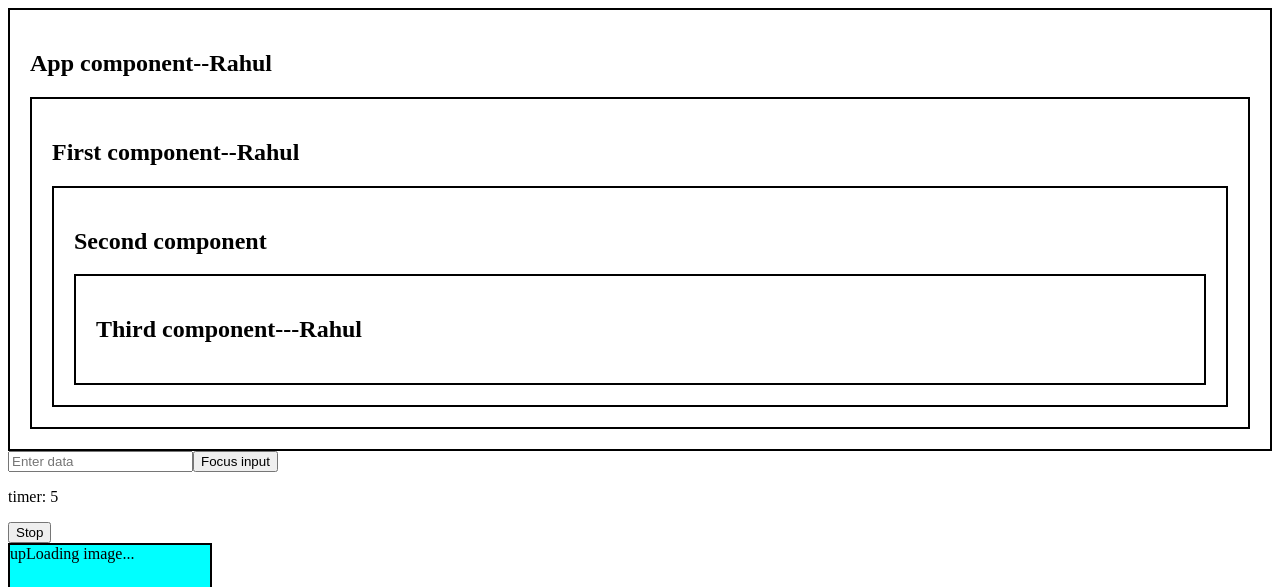
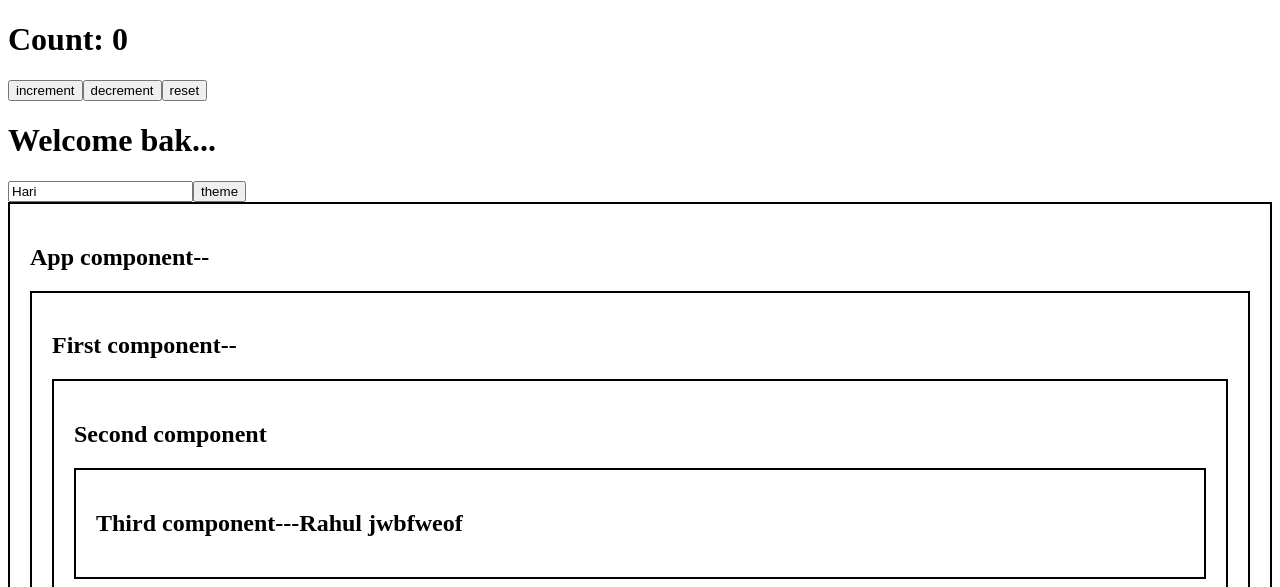
Before and after one commit to kamalrajms/ReactPro8, a React (Vite) app: page / in a window 1280 px wide. Shown: the top 587 px of the page. Built offline with nearby package versions, Linux system fonts and the light colour scheme; no server answers.

Commit message:
useContext(),useReducer

```diff
--- a/src/App.jsx
+++ b/src/App.jsx
@@ -1,4 +1,4 @@
-import React from "react";
+import React, { useState, useContext, createContext } from "react";
 import Greeting from "./Greeting";
 import ConditionalRendering from "./Component/ConditionalRendering";
 import ListRender from "./Component/ListRender";
@@ -13,20 +13,32 @@ import UseEffectTimer from "./Component/UseEffectTimer";
 import UseEffectAIP from "./Component/UseEffectAIP";
 import UseRefHook from "./Component/UseRefHook";
 import First from "./Context/First";
+import ContextHook from "./Context/ContextHook";
+import UseReducerHook from "./Component/UseReducerHook";
+
+export const Pass = createContext();
 // import
 export default function App() {
   //logic
-  const name = "Rahul";
+  const name = "Rahul jwbfweof";
   const city = "chennai";
   const age = 23;
   const user = false;
   console.log(user);
 
+  const [mode, setMode] = useState("light");
+  const data = { userName: "Hari" };
   return (
     <>
+      <UseReducerHook />
+      <Pass.Provider value={{ mode, setMode, data }}>
+        <ContextHook />
+      </Pass.Provider>
       <div style={{ border: "2px solid black", padding: "20px" }}>
-        <h2>App component--{name}</h2>
-        <First name={name}/>
+        <h2>App component--</h2>
+        <Pass.Provider value={name}>
+          <First />
+        </Pass.Provider>
       </div>
       <UseRefHook />
       <UseEffectAIP />
--- /dev/null
+++ b/src/Component/UseReducerHook.jsx
@@ -0,0 +1,27 @@
+import React, { useReducer } from "react";
+
+export default function UseReducerHook() {
+  const initialState = { count: 0 };
+  function reducer(state, action) {
+    switch (action.type) {
+      case "increment":
+        return { count: state.count + 1 };
+      case "decrement":
+        return { count: state.count - 1 };
+      case "reset":
+        return { count: 0 };
+      default:
+        return state;
+    }
+  }
+  const [state, dispatch] = useReducer(reducer, initialState);
+  return (
+    <div>
+      <h1>Count: {state.count}</h1>
+      <button onClick={() => dispatch({ type: "increment" })}>increment</button>
+      <button onClick={() => dispatch({ type: "decrement" })}>decrement</button>
+      <button onClick={() => dispatch({ type: "reset" })}>reset</button>
+    </div>
+  );
+}
+// action={type:"inc"}
--- /dev/null
+++ b/src/Context/ContextButton.jsx
@@ -0,0 +1,16 @@
+import React, { useContext } from "react";
+import { Pass } from "../App";
+
+export default function ContextButton() {
+  const { mode, setMode, data } = useContext(Pass);
+  console.log(mode);
+
+  return (
+    <div>
+      <input type="text" value={data.userName} />
+      <button onClick={() => setMode(mode === "light" ? "black" : "light")}>
+        theme
+      </button>
+    </div>
+  );
+}
--- /dev/null
+++ b/src/Context/ContextHook.jsx
@@ -0,0 +1,13 @@
+import React, { useContext } from "react";
+import ContextButton from "./ContextButton";
+import { Pass } from "../App";
+
+export default function ContextHook() {
+  const { mode, setMode } = useContext(Pass);
+  return (
+    <div className={mode}>
+      <h1>Welcome bak...</h1>
+      <ContextButton />
+    </div>
+  );
+}
--- a/src/Context/First.jsx
+++ b/src/Context/First.jsx
@@ -1,11 +1,11 @@
 import React from 'react'
 import Second from './Second'
 
-export default function First({name}) {
+export default function First() {
   return (
     <div style={{ border: "2px solid black", padding: "20px" }}>
-      <h2>First component--{name}</h2>
-      <Second name={name}/>
+      <h2>First component--</h2>
+      <Second />
     </div>
   )
 }
--- a/src/Context/Second.jsx
+++ b/src/Context/Second.jsx
@@ -1,11 +1,11 @@
 import React from 'react'
 import Third from './Third'
 
-export default function Second({name}) {
+export default function Second() {
   return (
     <div style={{ border: "2px solid black", padding: "20px" }}>
       <h2>Second component</h2>
-      <Third name={name}/>
+      <Third />
     </div>
   )
 }
--- a/src/Context/Third.jsx
+++ b/src/Context/Third.jsx
@@ -1,9 +1,10 @@
-import React from "react";
-
-export default function Third({ name }) {
+import React, { useContext } from "react";
+import { Pass } from "../App";
+export default function Third() {
+  const passNAme = useContext(Pass);
   return (
     <div style={{ border: "2px solid black", padding: "20px" }}>
-      <h2>Third component---{name}</h2>
+      <h2>Third component---{passNAme}</h2>
     </div>
   );
 }
--- a/src/index.css
+++ b/src/index.css
@@ -34,3 +34,13 @@
   /* background-color: aqua; */
   cursor: pointer;
 }
+
+/* context */
+.light {
+  background-color: #fff;
+  color: #000;
+}
+.black {
+  background-color: #000;
+  color: #fff;
+}
```
Also changed, not shown: src/Text.txt.
